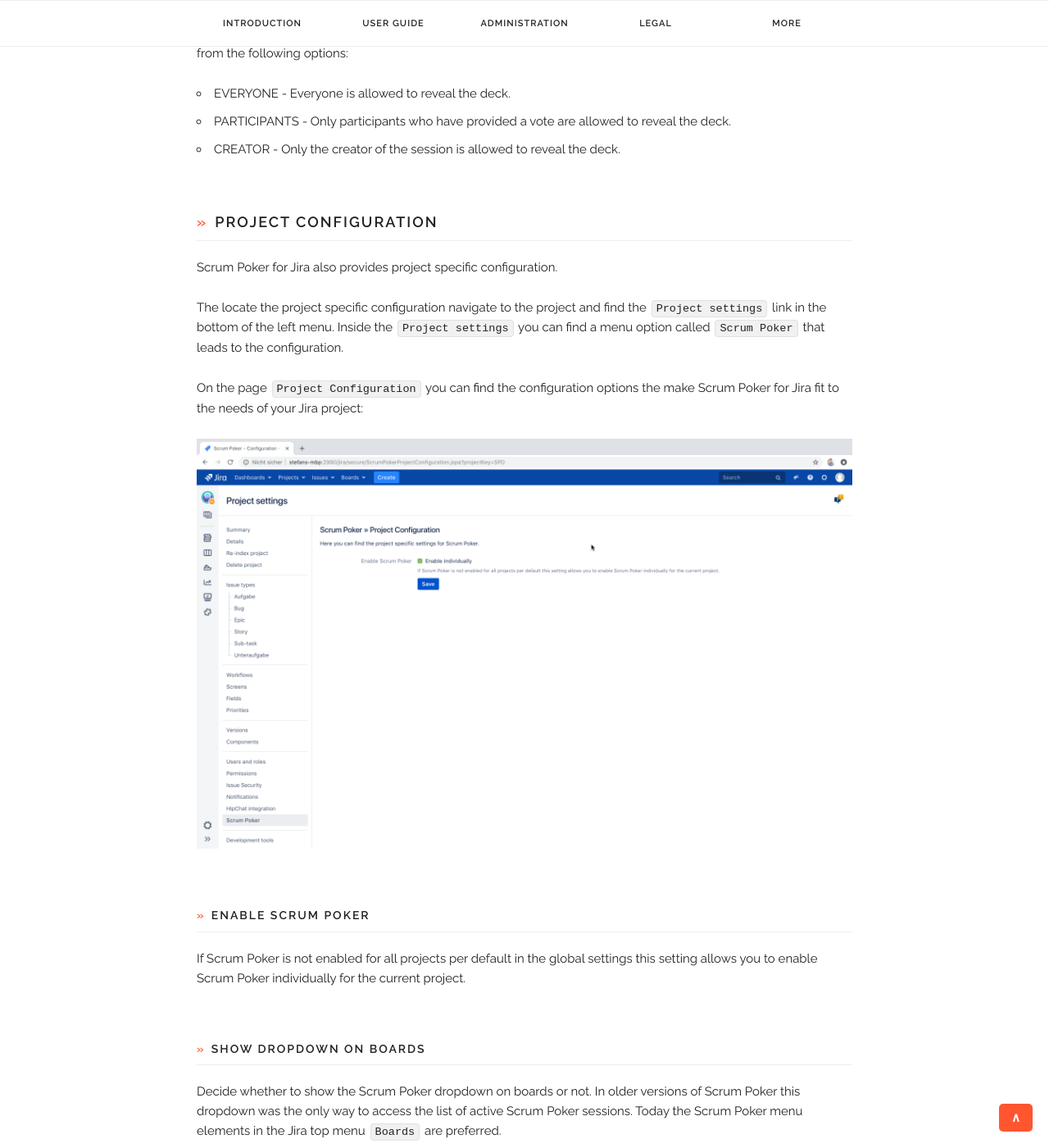
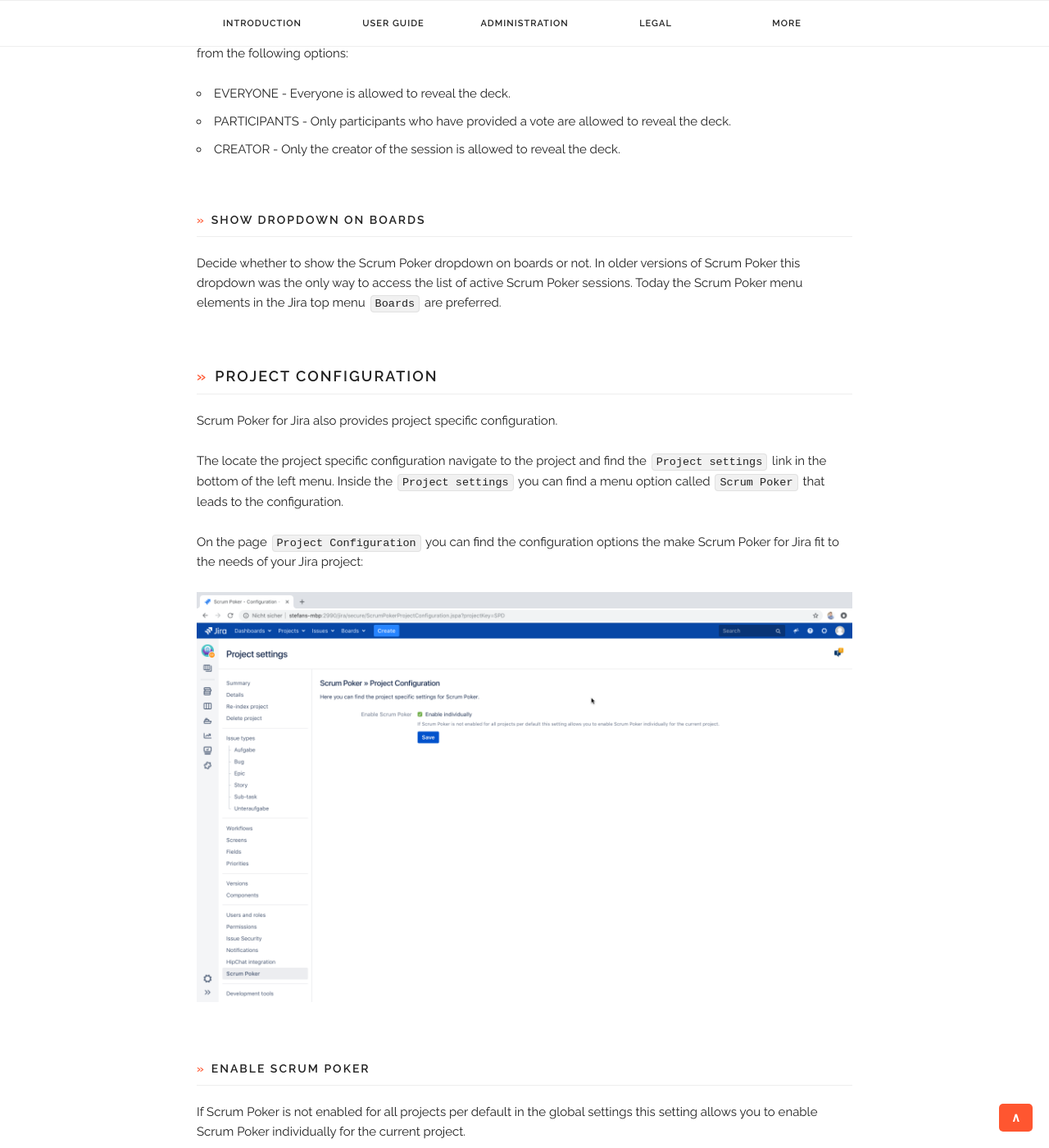
Before and after one commit to codescape/jira-scrum-poker, a Jekyll site: the page built from docs/scrum-poker-configuration.md, in a window 1280 px wide and 1400 px high, scrolled down 2739 px. Shown: the whole window at 82% size. Built offline with Jekyll 4.4.1, drawn with Linux system fonts in a browser that asks for light colours; nearby versions of some CDN libraries; part of the change alters nothing that is shown; some of the changed text lies outside the part shown.

```diff
--- a/docs/scrum-poker-configuration.md
+++ b/docs/scrum-poker-configuration.md
@@ -49,6 +49,12 @@ Decide who is allowed to reveal the votes and make them visible during a Scrum P
 * PARTICIPANTS - Only participants who have provided a vote are allowed to reveal the deck.
 * CREATOR - Only the creator of the session is allowed to reveal the deck.
 
+#### Show Dropdown on Boards
+
+Decide whether to show the Scrum Poker dropdown on boards or not.
+In older versions of Scrum Poker this dropdown was the only way to access the list of active Scrum Poker sessions.
+Today the Scrum Poker menu elements in the Jira top menu `Boards` are preferred.
+
 ### Project Configuration
 
 Scrum Poker for Jira also provides project specific configuration.
@@ -63,9 +69,3 @@ On the page `Project Configuration` you can find the configuration options the m
 #### Enable Scrum Poker
 
 If Scrum Poker is not enabled for all projects per default in the global settings this setting allows you to enable Scrum Poker individually for the current project.
-
-#### Show Dropdown on Boards
-
-Decide whether to show the Scrum Poker dropdown on boards or not.
-In older versions of Scrum Poker this dropdown was the only way to access the list of active Scrum Poker sessions.
-Today the Scrum Poker menu elements in the Jira top menu `Boards` are preferred.
```
Also changed, not shown: docs/changelog.md.
